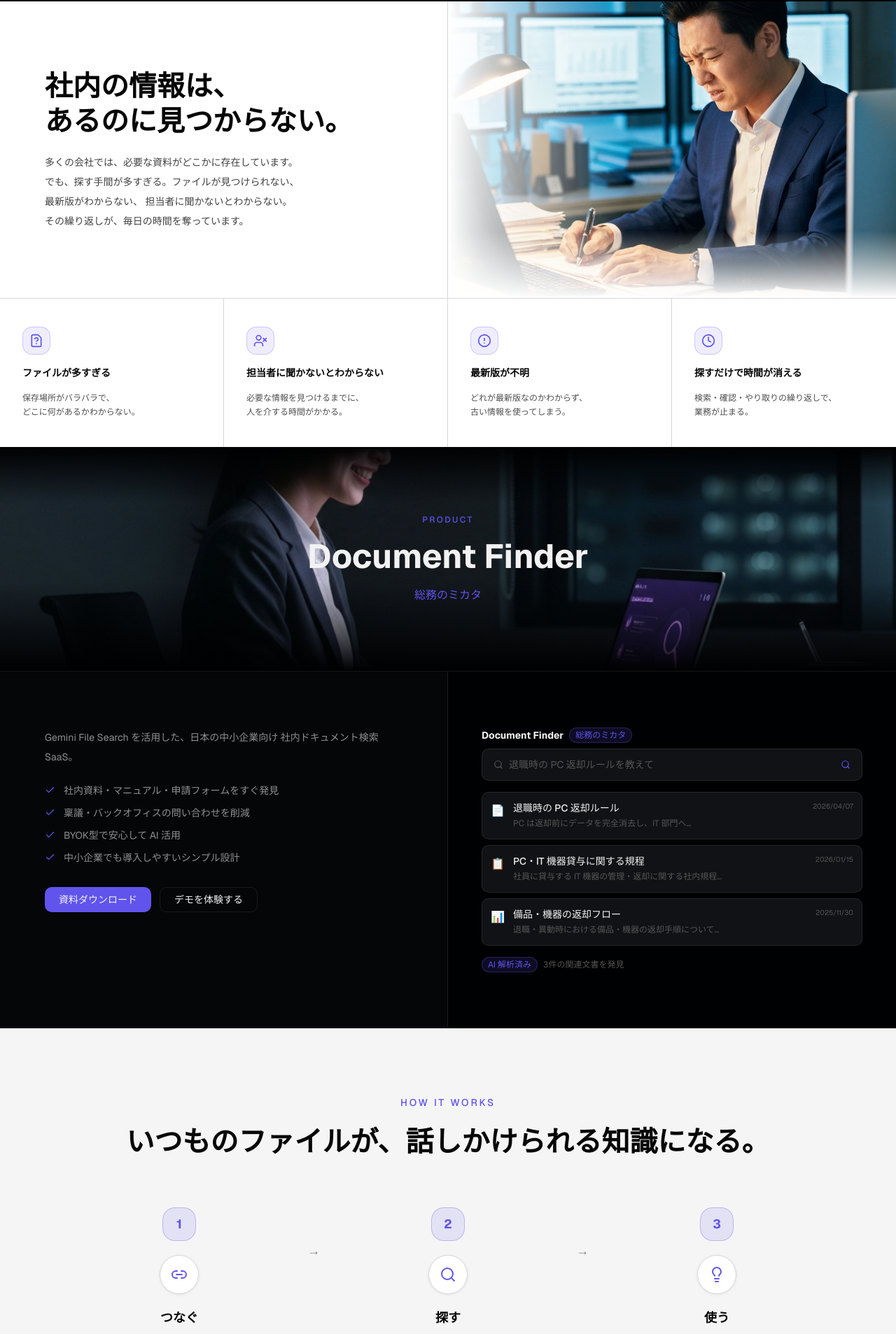
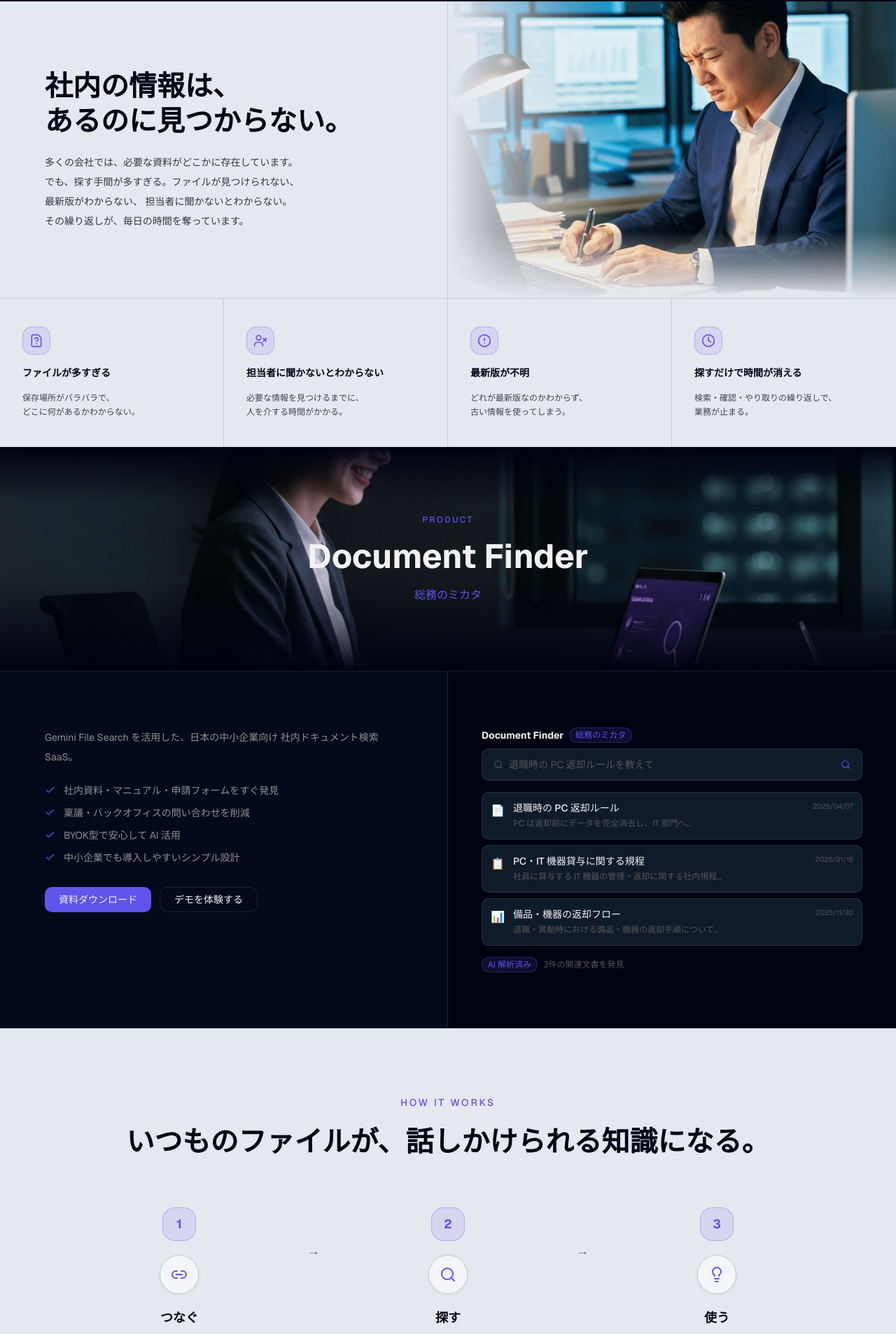
Before and after one commit to rdy3e24r2d2/veulr, a Next.js app: page / in a window 1280 px wide. Shown: the part 862-2769 px from the top of the page at 70% size. Built offline with nearby package versions, Linux system fonts and the light colour scheme.

Commit message:
design: ダーク面を濃紺に、ライト面をソフトグレーに調整

```diff
--- a/src/app/globals.css
+++ b/src/app/globals.css
@@ -131,10 +131,10 @@
 /* ---- Veulr brand tokens (dark only) ---- */
 .dark {
   /* Surface hierarchy */
-  --veulr-surface-0: oklch(0.06 0.01 260);
-  --veulr-surface-1: oklch(0.12 0.008 260);
-  --veulr-surface-2: oklch(0.18 0.008 260);
-  --veulr-surface-border: oklch(1 0 0 / 8%);
+  --veulr-surface-0: oklch(0.10 0.04 258);
+  --veulr-surface-1: oklch(0.15 0.038 258);
+  --veulr-surface-2: oklch(0.22 0.034 258);
+  --veulr-surface-border: oklch(1 0 0 / 10%);
 
   /* Brand accent */
   --veulr-accent-primary: oklch(0.55 0.22 280);
--- a/src/components/lp/HowItWorks.tsx
+++ b/src/components/lp/HowItWorks.tsx
@@ -29,7 +29,7 @@
     <section
       id="how"
       className="py-24 px-6"
-      style={{ background: "oklch(0.97 0 0)" }}
+      style={{ background: "oklch(0.93 0.01 258)" }}
     >
       <div className="max-w-6xl mx-auto">
         <div className="text-center mb-16">
@@ -41,7 +41,7 @@
           </p>
           <h2
             className="text-[clamp(1.5rem,3vw+0.5rem,2.5rem)] font-bold"
-            style={{ color: "oklch(0.12 0 0)" }}
+            style={{ color: "oklch(0.12 0.04 258)" }}
           >
             いつものファイルが、話しかけられる知識になる。
           </h2>
@@ -57,7 +57,7 @@
                 {i < STEPS.length - 1 && (
                   <div
                     className="hidden md:block absolute right-0 top-12 translate-x-1/2 z-10 text-lg font-light"
-                    style={{ color: "oklch(0.6 0 0)" }}
+                    style={{ color: "oklch(0.52 0.02 258)" }}
                   >
                     →
                   </div>
@@ -79,9 +79,9 @@
                 <div
                   className="w-14 h-14 rounded-full flex items-center justify-center mb-5"
                   style={{
-                    background: "#ffffff",
-                    border: "1px solid oklch(0.88 0 0)",
-                    boxShadow: "0 1px 4px oklch(0 0 0 / 8%)",
+                    background: "oklch(0.97 0.006 258)",
+                    border: "1px solid oklch(0.84 0.012 258)",
+                    boxShadow: "0 1px 4px oklch(0.12 0.04 258 / 8%)",
                   }}
                 >
                   <Icon size={24} style={{ color: "oklch(0.55 0.22 280)" }} />
@@ -90,19 +90,19 @@
                 <div className="space-y-2">
                   <p
                     className="font-bold text-lg"
-                    style={{ color: "oklch(0.12 0 0)" }}
+                    style={{ color: "oklch(0.12 0.04 258)" }}
                   >
                     {step.title}
                   </p>
                   <p
                     className="text-sm font-medium"
-                    style={{ color: "oklch(0.35 0 0)" }}
+                    style={{ color: "oklch(0.30 0.02 258)" }}
                   >
                     {step.description}
                   </p>
                   <p
                     className="text-xs leading-5"
-                    style={{ color: "oklch(0.5 0 0)" }}
+                    style={{ color: "oklch(0.44 0.02 258)" }}
                   >
                     {step.detail}
                   </p>
--- a/src/components/lp/Problem.tsx
+++ b/src/components/lp/Problem.tsx
@@ -28,18 +28,18 @@
   return (
     <section
       id="problem"
-      style={{ background: "#ffffff" }}
+      style={{ background: "oklch(0.93 0.01 258)" }}
     >
       {/* 上段: 見出し + 写真 */}
       <div className="grid grid-cols-1 lg:grid-cols-2">
         {/* 左: 見出し */}
         <div
           className="flex flex-col justify-center px-10 py-20 lg:px-16 lg:py-24 space-y-5"
-          style={{ borderRight: "1px solid oklch(0.88 0 0)" }}
+          style={{ borderRight: "1px solid oklch(0.84 0.012 258)" }}
         >
           <h2
             className="text-[clamp(1.5rem,3vw+0.5rem,2.5rem)] font-bold leading-tight"
-            style={{ color: "oklch(0.12 0 0)" }}
+            style={{ color: "oklch(0.12 0.04 258)" }}
           >
             社内の情報は、
             <br />
@@ -47,7 +47,7 @@
           </h2>
           <p
             className="text-sm leading-7 max-w-sm"
-            style={{ color: "oklch(0.38 0 0)" }}
+            style={{ color: "oklch(0.34 0.02 258)" }}
           >
             多くの会社では、必要な資料がどこかに存在しています。
             でも、探す手間が多すぎる。ファイルが見つけられない、最新版がわからない、
@@ -64,20 +64,20 @@
             className="object-cover object-center"
             sizes="(max-width: 1024px) 100vw, 50vw"
           />
-          {/* 左から白くフェード */}
+          {/* 左からフェード */}
           <div
             className="absolute inset-0 hidden lg:block"
             style={{
               background:
-                "linear-gradient(to right, #ffffff 0%, transparent 40%)",
+                "linear-gradient(to right, oklch(0.93 0.01 258) 0%, transparent 40%)",
             }}
           />
-          {/* 下から白くフェード */}
+          {/* 下からフェード */}
           <div
             className="absolute inset-x-0 bottom-0 h-24"
             style={{
               background:
-                "linear-gradient(to top, #ffffff 0%, transparent 100%)",
+                "linear-gradient(to top, oklch(0.93 0.01 258) 0%, transparent 100%)",
             }}
           />
         </div>
@@ -86,7 +86,7 @@
       {/* 下段: 4カード */}
       <div
         className="grid grid-cols-1 sm:grid-cols-2 lg:grid-cols-4"
-        style={{ borderTop: "1px solid oklch(0.88 0 0)" }}
+        style={{ borderTop: "1px solid oklch(0.84 0.012 258)" }}
       >
         {PROBLEMS.map(({ icon: Icon, title, description }, i) => (
           <div
@@ -95,28 +95,28 @@
             style={{
               borderRight:
                 i < PROBLEMS.length - 1
-                  ? "1px solid oklch(0.88 0 0)"
+                  ? "1px solid oklch(0.84 0.012 258)"
                   : undefined,
             }}
           >
             <div
               className="w-10 h-10 rounded-xl flex items-center justify-center"
               style={{
-                background: "oklch(0.55 0.22 280 / 10%)",
-                border: "1px solid oklch(0.55 0.22 280 / 25%)",
+                background: "oklch(0.55 0.22 280 / 12%)",
+                border: "1px solid oklch(0.55 0.22 280 / 28%)",
               }}
             >
               <Icon size={20} style={{ color: "oklch(0.55 0.22 280)" }} />
             </div>
             <p
               className="font-semibold text-sm"
-              style={{ color: "oklch(0.12 0 0)" }}
+              style={{ color: "oklch(0.12 0.04 258)" }}
             >
               {title}
             </p>
             <p
               className="text-xs leading-5"
-              style={{ color: "oklch(0.42 0 0)" }}
+              style={{ color: "oklch(0.38 0.02 258)" }}
             >
               {description}
             </p>
--- a/src/components/lp/Values.tsx
+++ b/src/components/lp/Values.tsx
@@ -32,7 +32,7 @@
   return (
     <section
       id="values"
-      style={{ background: "#ffffff" }}
+      style={{ background: "oklch(0.93 0.01 258)" }}
     >
       {/* ビジュアルバナー */}
       <div className="relative h-48 lg:h-56 overflow-hidden">
@@ -48,14 +48,14 @@
           className="absolute inset-x-0 top-0 h-16"
           style={{
             background:
-              "linear-gradient(to bottom, #ffffff 0%, transparent 100%)",
+              "linear-gradient(to bottom, oklch(0.93 0.01 258) 0%, transparent 100%)",
           }}
         />
         <div
           className="absolute inset-x-0 bottom-0 h-16"
           style={{
             background:
-              "linear-gradient(to top, #ffffff 0%, transparent 100%)",
+              "linear-gradient(to top, oklch(0.93 0.01 258) 0%, transparent 100%)",
           }}
         />
       </div>
@@ -70,7 +70,7 @@
         </p>
         <h2
           className="text-[clamp(1.75rem,3vw+0.5rem,2.75rem)] font-bold"
-          style={{ color: "oklch(0.12 0 0)" }}
+          style={{ color: "oklch(0.12 0.04 258)" }}
         >
           Veulr Values
         </h2>
@@ -79,7 +79,7 @@
       {/* 4カード — ボーダーグリッド */}
       <div
         className="grid grid-cols-1 sm:grid-cols-2 lg:grid-cols-4"
-        style={{ borderTop: "1px solid oklch(0.88 0 0)" }}
+        style={{ borderTop: "1px solid oklch(0.84 0.012 258)" }}
       >
         {VALUES.map(({ icon: Icon, title, description, color }, i) => (
           <div
@@ -88,7 +88,7 @@
             style={{
               borderRight:
                 i < VALUES.length - 1
-                  ? "1px solid oklch(0.88 0 0)"
+                  ? "1px solid oklch(0.84 0.012 258)"
                   : undefined,
             }}
           >
@@ -104,13 +104,13 @@
             <div className="space-y-2">
               <p
                 className="font-bold text-base"
-                style={{ color: "oklch(0.12 0 0)" }}
+                style={{ color: "oklch(0.12 0.04 258)" }}
               >
                 {title}
               </p>
               <p
                 className="text-xs leading-5"
-                style={{ color: "oklch(0.42 0 0)" }}
+                style={{ color: "oklch(0.38 0.02 258)" }}
               >
                 {description}
               </p>
```
